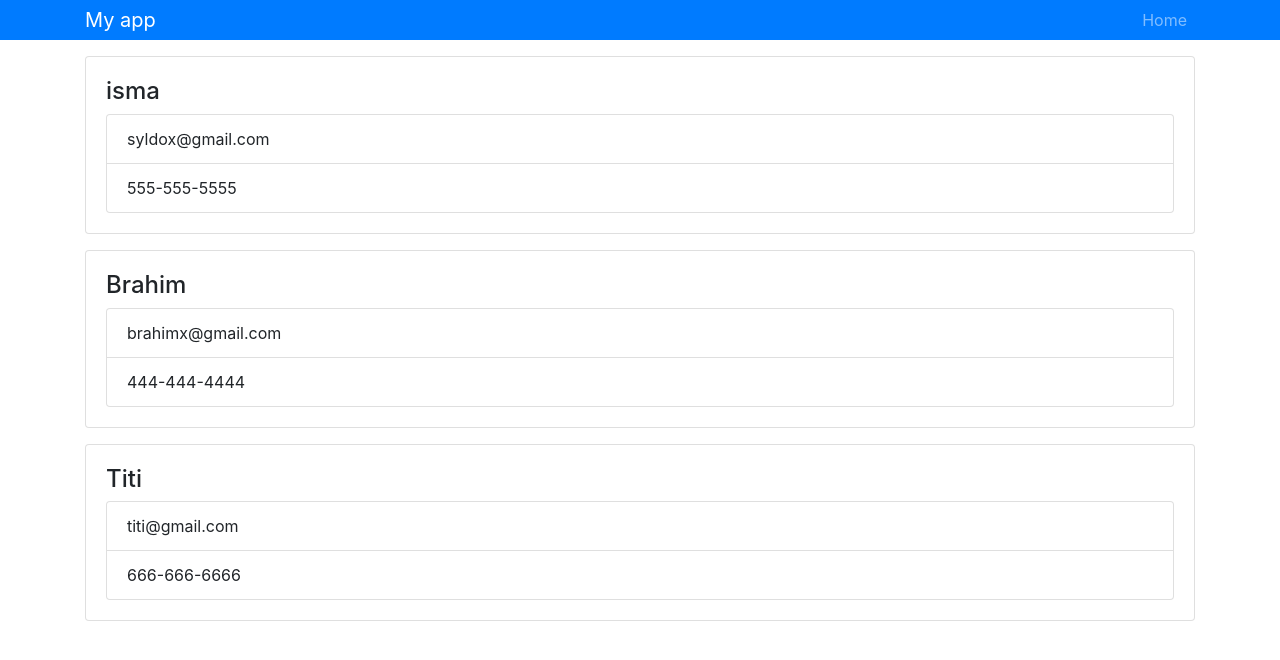
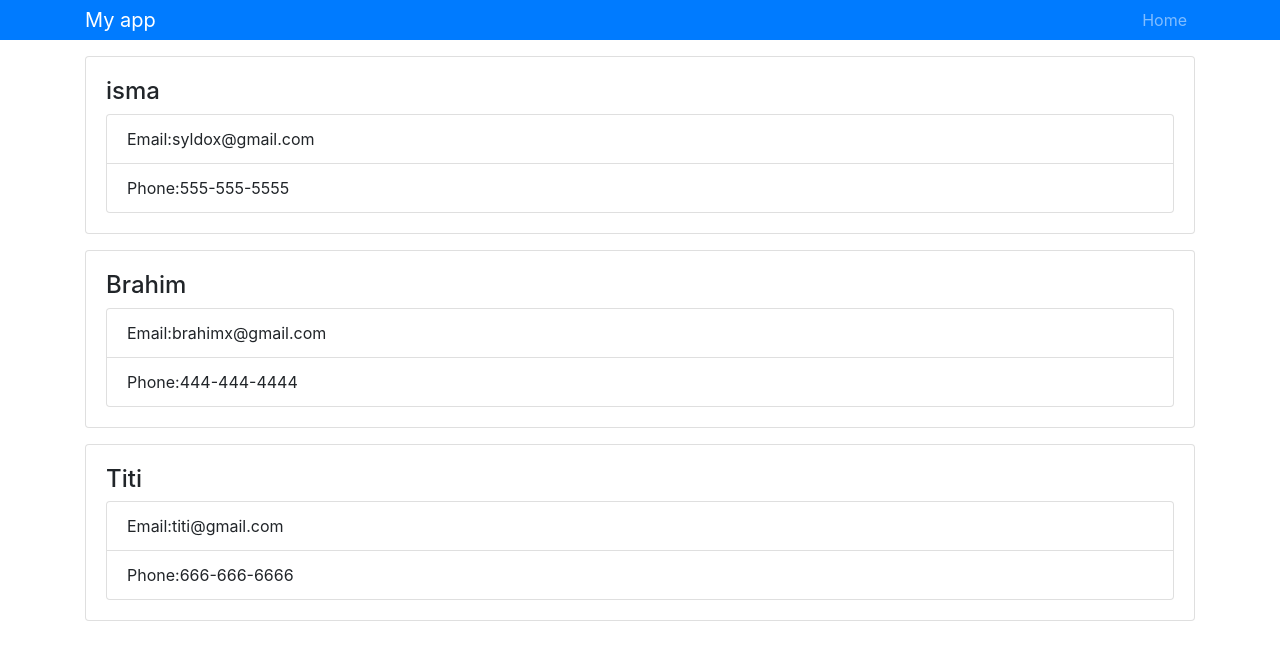
Before and after one commit to ismailasylla/reactContactManager, a React (Create React App) app: page / in a window 1280 px wide. Shown: the top 660 px of the page. Built offline with nearby package versions, Linux system fonts and the light colour scheme.

Commit message:
creating states

```diff
--- a/src/components/Contact.js
+++ b/src/components/Contact.js
@@ -3,13 +3,19 @@ import PropTypes from 'prop-types';
 
 class Contact extends Component {
   render() {
-    const { name, email, phone } = this.props;
+    const { name, email, phone } = this.props.contact;
     return (
       <div className="card card-body mb-3">
         <h4>{name}</h4>
         <ul className="list-group">
-          <li className="list-group-item">{email}</li>
-          <li className="list-group-item">{phone}</li>
+          <li className="list-group-item">
+            Email:
+            {email}
+          </li>
+          <li className="list-group-item">
+            Phone:
+            {phone}
+          </li>
         </ul>
       </div>
     );
@@ -17,9 +23,7 @@ class Contact extends Component {
 }
 
 Contact.propTypes = {
-  name: PropTypes.string.isRequired,
-  email: PropTypes.string.isRequired,
-  phone: PropTypes.string.isRequired
+  contact: PropTypes.object.isRequired
 };
 
 export default Contact;
--- a/src/components/Contacts.js
+++ b/src/components/Contacts.js
@@ -32,12 +32,7 @@ class Contacts extends Component {
     return (
       <div>
         {contacts.map(contact => (
-          <Contact
-            key={contact.id}
-            name={contact.name}
-            email={contact.email}
-            phone={contact.phone}
-          />
+          <Contact key={contact.id} contact={contact} />
         ))}
       </div>
     );
```
